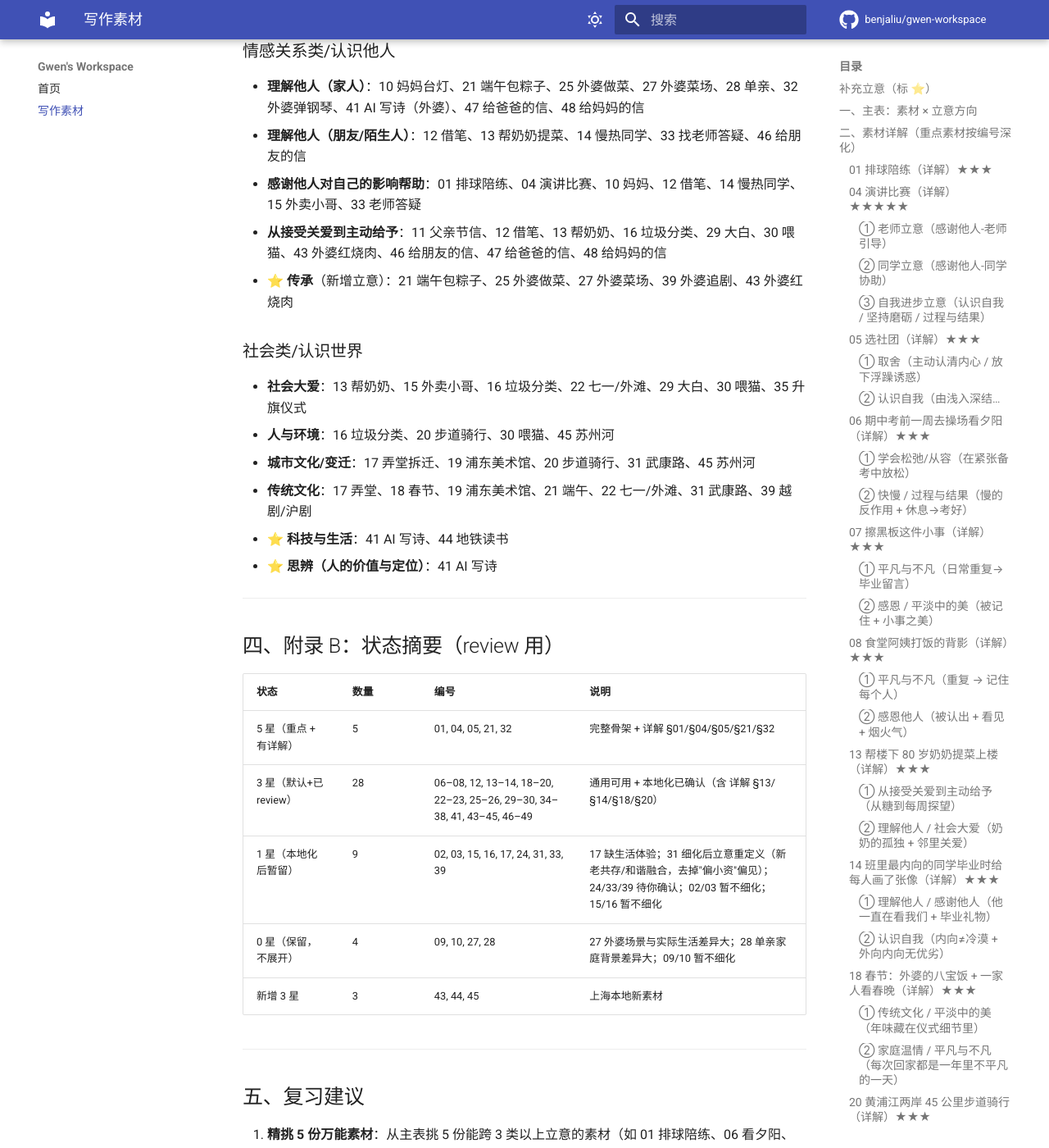
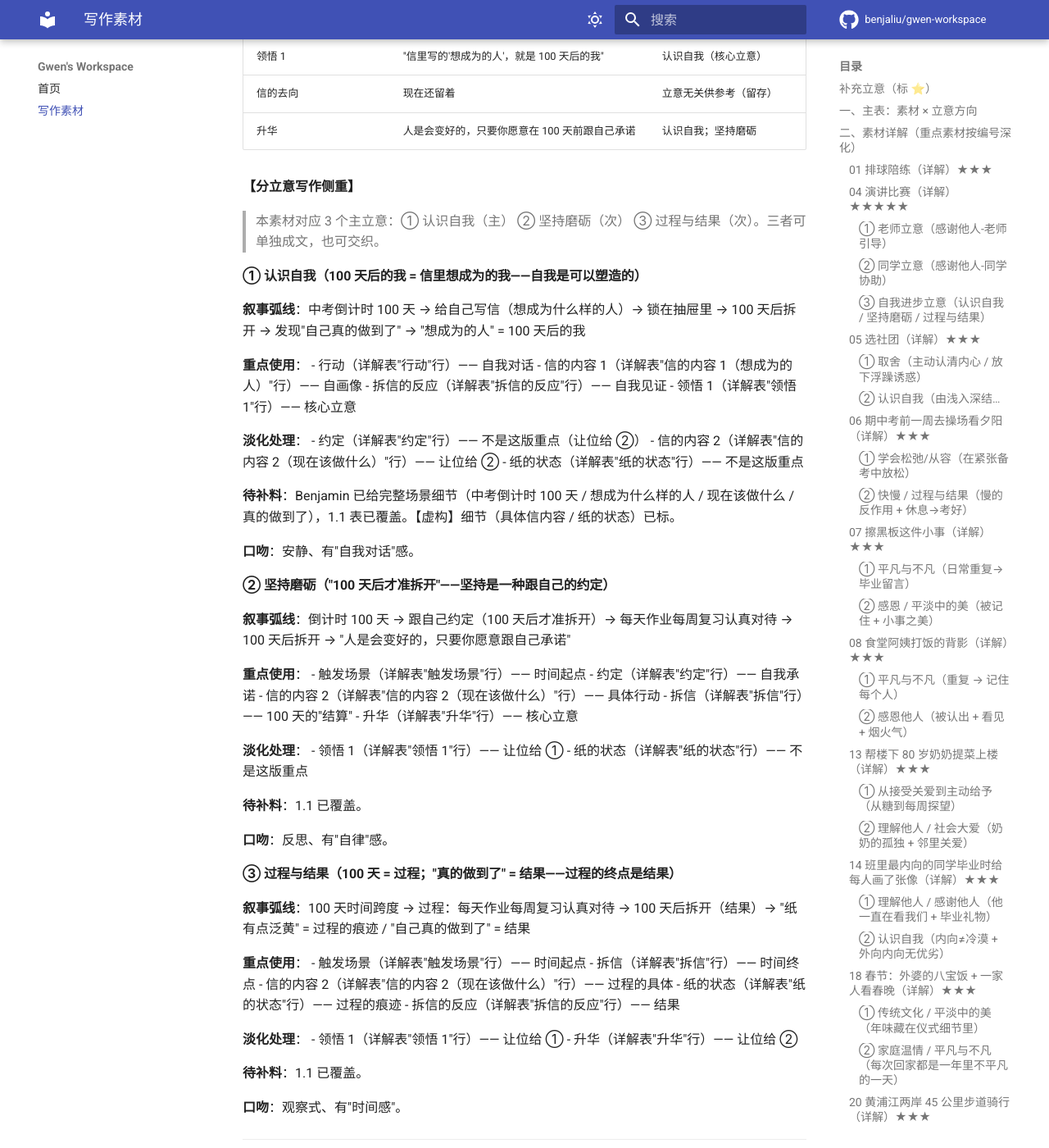
Before and after one commit to benjaliu/gwen-workspace, an MkDocs documentation site: the page built from docs/zuowen-sucai.md, in a window 1280 px wide and 1400 px high, scrolled down 53452 px. Shown: the whole window at 82% size. Built offline with MkDocs 1.6.1 and Material for MkDocs 9.7.7, drawn with Linux system fonts in a browser that asks for light colours; comment, search, counter and statistics services are not loaded; some of the changed text lies outside the part shown.

Commit message:
docs(zuowen-sucai): 细化 #49（认识自我+坚持磨砺+过程与结果）

```diff
--- a/docs/zuowen-sucai.md
+++ b/docs/zuowen-sucai.md
@@ -64,7 +64,7 @@
 | 46 | **给朋友的信**——朋友转学离开那天，我没送成。那天放学我才知道消息——他已经走了。我站在空荡荡的座位前，桌上的笔筒还在，抽屉里还剩半本没用完的草稿纸。我没哭，就是喉咙堵得慌。回家后我给他写了封信，把平时没好意思说出口的话都写下来——"上次你借我笔记我没说谢谢"【虚构】、"那次的值日你替我擦黑板我一直记得"【虚构】、"你讲的那个冷笑话我现在想起来还会笑"【虚构】。最后我加了一句：**"以后见面了先请你喝奶茶"**。信投进邮筒那天，上海刚好下小雨【虚构】（详解 §46） | ★★★ | 友情；情感表达；理解他人（朋友）；校园生活 |
 | 47 | **给爸爸的信**——爸爸话不多。每次我心情不好，他都默默陪着——不出声、不问"怎么了"、不催我"想开点"，就是坐在旁边，递一杯温水【虚构】，或者开电视把声音调得很低【虚构】。某天我第一次给他写信，写了删、删了又写——"谢谢你每次都不说"【虚构】、"其实你不说就是我最大的安慰"【虚构】、"我心情不好时你坐在旁边的样子，是我最安全的角落"【虚构】。写完把信折好，**塞在他枕头底下**。第二天回家我装作若无其事，爸爸坐在沙发上看报纸，眼睛没抬，但我看到他**眼眶红红的**。他没提信，我也没问。但那天晚上他做了一桌我爱吃的菜【虚构】（详解 §47） | ★★★ | 理解家人（爸爸）；情感表达；从接受关爱到主动给予 |
 | 48 | **给妈妈的信**——妈妈生日那天，我第一次给她写信。以前总觉得这些话说出来很肉麻——"妈妈辛苦了"【虚构】、"谢谢你每次接我放学"【虚构】、"我有时候冲你发脾气其实不是故意的"【虚构】。我把它们都写下来，藏在她化妆台的抽屉里【虚构】，希望她晚上回家时能"不经意"看到。她回家看到信时，我坐在客厅假装看电视。余光里她打开信封，读了几行，手开始微微发抖【虚构】。然后我看到她哭了。我假装没看见。但我也没换台——电视剧里在放什么，我一个字都没听进去，只是坐在那里，听妈妈在卧室里抽纸巾的声音【虚构】（详解 §48） | ★★★ | 理解家人（妈妈）；情感表达；从接受关爱到主动给予 |
-| 49 | **给自己（的信）**——中考倒计时 100 天，给自己写了一封信锁在抽屉里，写下"想成为什么样的人"和"现在该做什么"。100 天后拆开，发现自己真的做到了 | ★★★ | 认识自我；坚持磨砺；过程与结果 |
+| 49 | **给自己（的信）**——中考倒计时 100 天。那天我给自己写了一封信，锁在抽屉里，跟自己约定："**100 天后才准拆开**"。信里我写了两件事——**想成为什么样的人**：不是分数名次，而是"那个不放弃的人""那个把'我不会'改成'我试试'的人"【虚构】。**现在该做什么**：每天的作业、每周的复习【虚构】，每次都认真对待。100 天后我拆开——纸有点泛黄【虚构】，字迹有点淡【虚构】。我读着读着，发现**自己真的做到了**。信里写的"想成为的人"，就是 100 天后的我。那封信我现在还留着——提醒自己：**人是会变好的，只要你愿意在 100 天前跟自己承诺**（详解 §49） | ★★★ | 认识自我；坚持磨砺；过程与结果 |
 
 ---
 
@@ -1804,6 +1804,88 @@
 
 ---
 
+### 49 给自己（的信）（详解）★★★
+
+**【细节索引 + 立意标注】**
+
+| 维度 | 细节 | 立意标注 |
+|---|---|---|
+| 触发场景 | 中考倒计时 100 天 | 过程与结果（时间跨度）|
+| 行动 | 给自己写了一封信 | 认识自我（自我对话）|
+| 存放 | 锁在抽屉里 | 立意无关供参考（仪式感）|
+| 约定 | "100 天后才准拆开" | 坚持磨砺（自我承诺）|
+| 信的内容 1（想成为的人）| "那个不放弃的人""那个把'我不会'改成'我试试'的人"【虚构】| 认识自我（自画像）|
+| 信的内容 2（现在该做什么）| 每天的作业、每周的复习【虚构】，每次认真对待 | 坚持磨砺（具体行动）|
+| 拆信 | 100 天后拆开 | 过程与结果（100 天的"结算"）|
+| 纸的状态 | 纸有点泛黄【虚构】，字迹有点淡【虚构】| 立意无关供参考（时间的痕迹）|
+| 拆信的反应 | 发现自己真的做到了 | 认识自我（自我见证）|
+| 领悟 1 | "信里写的'想成为的人'，就是 100 天后的我" | 认识自我（核心立意）|
+| 信的去向 | 现在还留着 | 立意无关供参考（留存）|
+| 升华 | 人是会变好的，只要你愿意在 100 天前跟自己承诺 | 认识自我；坚持磨砺 |
+
+**【分立意写作侧重】**
+
+> 本素材对应 3 个主立意：① 认识自我（主） ② 坚持磨砺（次） ③ 过程与结果（次）。三者可单独成文，也可交织。
+
+#### ① 认识自我（100 天后的我 = 信里想成为的我——自我是可以塑造的）
+
+**叙事弧线**：中考倒计时 100 天 → 给自己写信（想成为什么样的人）→ 锁在抽屉里 → 100 天后拆开 → 发现"自己真的做到了" → "想成为的人" = 100 天后的我
+
+**重点使用**：
+- 行动（详解表"行动"行）—— 自我对话
+- 信的内容 1（详解表"信的内容 1（想成为的人）"行）—— 自画像
+- 拆信的反应（详解表"拆信的反应"行）—— 自我见证
+- 领悟 1（详解表"领悟 1"行）—— 核心立意
+
+**淡化处理**：
+- 约定（详解表"约定"行）—— 不是这版重点（让位给 ②）
+- 信的内容 2（详解表"信的内容 2（现在该做什么）"行）—— 让位给 ②
+- 纸的状态（详解表"纸的状态"行）—— 不是这版重点
+
+**待补料**：Benjamin 已给完整场景细节（中考倒计时 100 天 / 想成为什么样的人 / 现在该做什么 / 真的做到了），1.1 表已覆盖。【虚构】细节（具体信内容 / 纸的状态）已标。
+
+**口吻**：安静、有"自我对话"感。
+
+#### ② 坚持磨砺（"100 天后才准拆开"——坚持是一种跟自己的约定）
+
+**叙事弧线**：倒计时 100 天 → 跟自己约定（100 天后才准拆开）→ 每天作业每周复习认真对待 → 100 天后拆开 → "人是会变好的，只要你愿意跟自己承诺"
+
+**重点使用**：
+- 触发场景（详解表"触发场景"行）—— 时间起点
+- 约定（详解表"约定"行）—— 自我承诺
+- 信的内容 2（详解表"信的内容 2（现在该做什么）"行）—— 具体行动
+- 拆信（详解表"拆信"行）—— 100 天的"结算"
+- 升华（详解表"升华"行）—— 核心立意
+
+**淡化处理**：
+- 领悟 1（详解表"领悟 1"行）—— 让位给 ①
+- 纸的状态（详解表"纸的状态"行）—— 不是这版重点
+
+**待补料**：1.1 已覆盖。
+
+**口吻**：反思、有"自律"感。
+
+#### ③ 过程与结果（100 天 = 过程；"真的做到了" = 结果——过程的终点是结果）
+
+**叙事弧线**：100 天时间跨度 → 过程：每天作业每周复习认真对待 → 100 天后拆开（结果）→ "纸有点泛黄" = 过程的痕迹 / "自己真的做到了" = 结果
+
+**重点使用**：
+- 触发场景（详解表"触发场景"行）—— 时间起点
+- 拆信（详解表"拆信"行）—— 时间终点
+- 信的内容 2（详解表"信的内容 2（现在该做什么）"行）—— 过程的具体
+- 纸的状态（详解表"纸的状态"行）—— 过程的痕迹
+- 拆信的反应（详解表"拆信的反应"行）—— 结果
+
+**淡化处理**：
+- 领悟 1（详解表"领悟 1"行）—— 让位给 ①
+- 升华（详解表"升华"行）—— 让位给 ②
+
+**待补料**：1.1 已覆盖。
+
+**口吻**：观察式、有"时间感"。
+
+---
+
 ## 三、附录 A：按立意反查素材
 
 ### 自我成长类/认识自我
@@ -1929,6 +2011,12 @@
 - **附录 A / 附录 B**：无需改动（48 已在 理解他人（家人）+ 从接受关爱到主动给予 两个立意行，借鉴度保持 3★）
 - **skill 状态**：v0.5.4 稳定
 
+### 2026-06-17（v0.5.4：细化 #49）
+
+- **#49**：一行式 → 210 字骨架（中考倒计时 100 天 / 给自己写信 / 锁抽屉 / "100 天后才准拆开" / "想成为什么样的人" + "现在该做什么" 两件事 / 100 天后拆开 / 纸泛黄字淡【虚构】/ "自己真的做到了" / "人是会变好的，只要你愿意在 100 天前跟自己承诺"），12 行 1.1，3 立意版本（① 认识自我 ② 坚持磨砺 ③ 过程与结果），4 处【虚构】（"把'我不会'改成'我试试'" + "每天的作业、每周的复习" + 纸泛黄字淡）等扫
+- **附录 A / 附录 B**：无需改动（49 已在 认识自我 + 坚持磨砺 + 过程与结果 三个立意行，借鉴度保持 3★）
+- **skill 状态**：v0.5.4 稳定
+
 ### 2026-06-17（v0.5.4：细化 #41，立意重定义 + 附录 A 新增"思辨"行）
 
 - **#41 立意重定义**：从"思辨（人何以为人）"转到"**思辨（人的价值与定位）**"（按 Benjamin 反馈"更多强调 AI 发展下人的价值和定位"）
```
